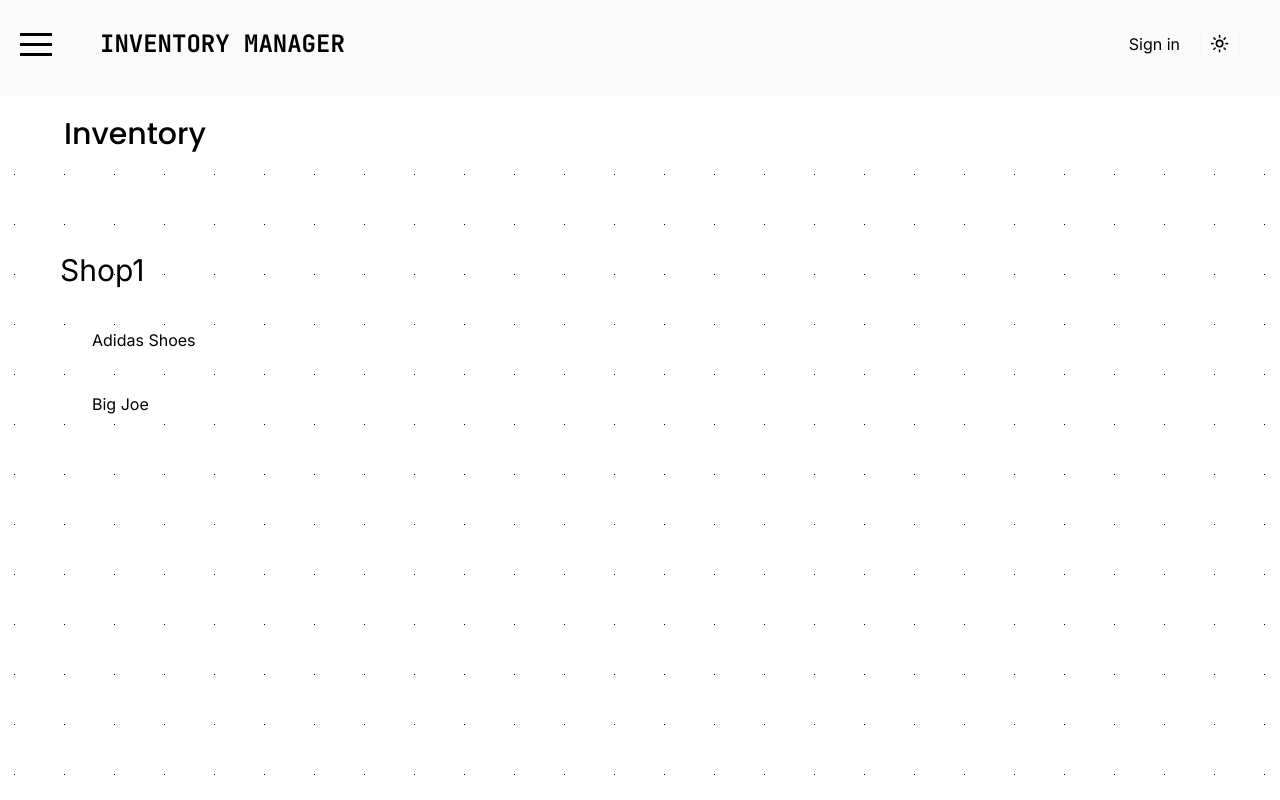
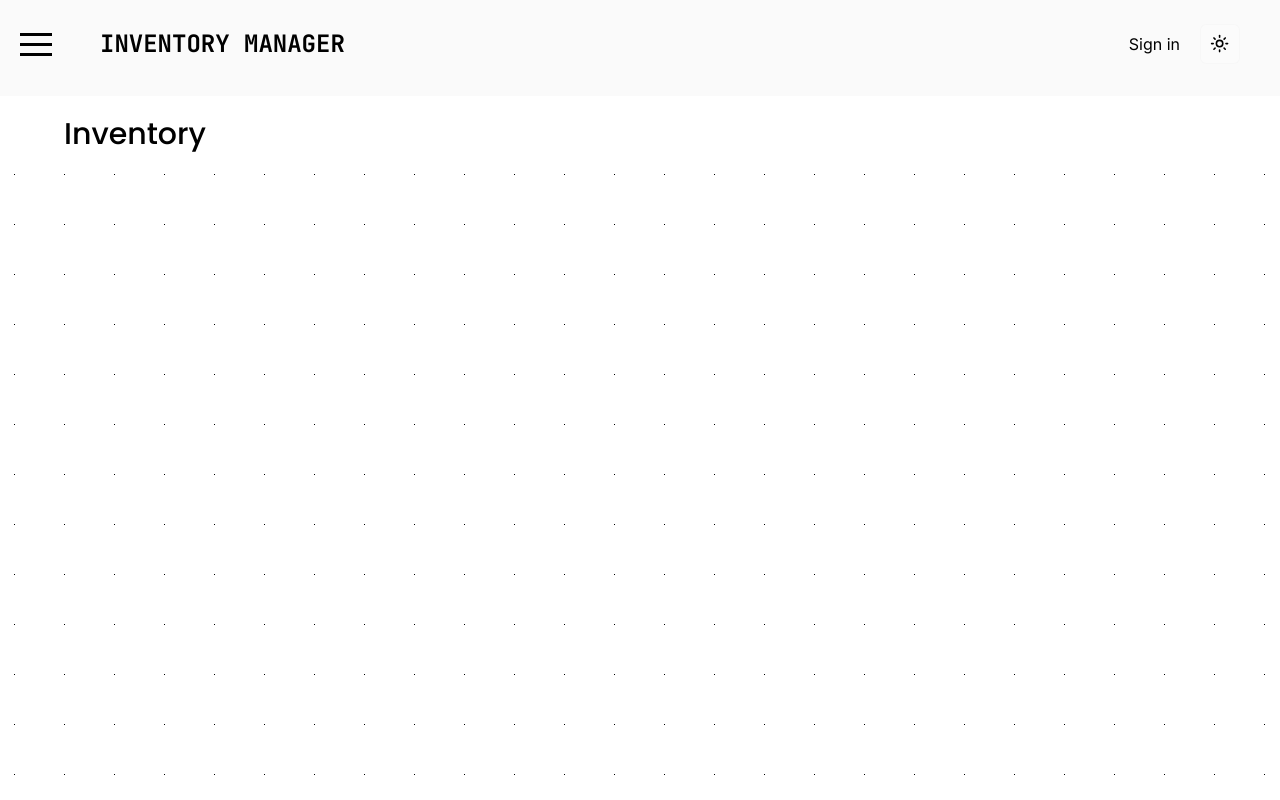
Before and after one commit to Dralt03/Inventory-Manager, a Next.js app: page /inventory in a window 1280 px wide. Built offline with nearby package versions, Linux system fonts and the light colour scheme; no server answers.

Commit message:
First Message

```diff
--- a/src/app/(main)/inventory/page.tsx
+++ b/src/app/(main)/inventory/page.tsx
@@ -12,24 +12,24 @@ const Page = () => {
       });
   }, []);
 
-  const shops = {
-    id: "1",
-    title: "Shop1",
-    items: [
-      {
-        id: "1",
-        shop: "1",
-        itemName: "Adidas Shoes",
-        quantity: 1,
-      },
-      {
-        id: "2",
-        shop: "1",
-        itemName: "Big Joe",
-        quantity: 4,
-      },
-    ],
-  };
+  // const shops = {
+  //   id: "1",
+  //   title: "Shop1",
+  //   items: [
+  //     {
+  //       id: "1",
+  //       shop: "1",
+  //       itemName: "Adidas Shoes",
+  //       quantity: 1,
+  //     },
+  //     {
+  //       id: "2",
+  //       shop: "1",
+  //       itemName: "Big Joe",
+  //       quantity: 4,
+  //     },
+  //   ],
+  // };
   return (
     <div className="pt-24">
       <p
@@ -37,8 +37,6 @@ const Page = () => {
       >
         Inventory
       </p>
-
-      <Column {...shops} />
     </div>
   );
 };
```
Also changed, not shown: 1 other file (tests, documents, lock files or other folders).
